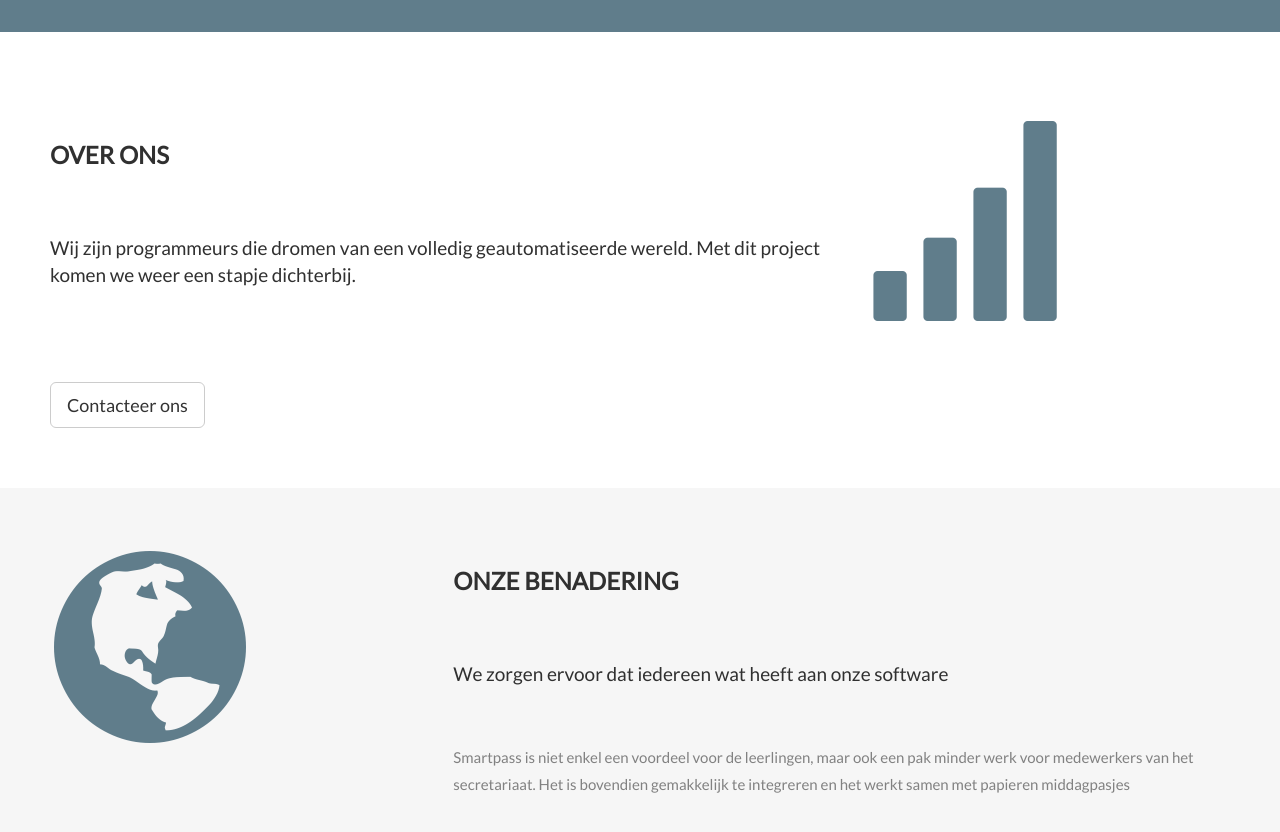
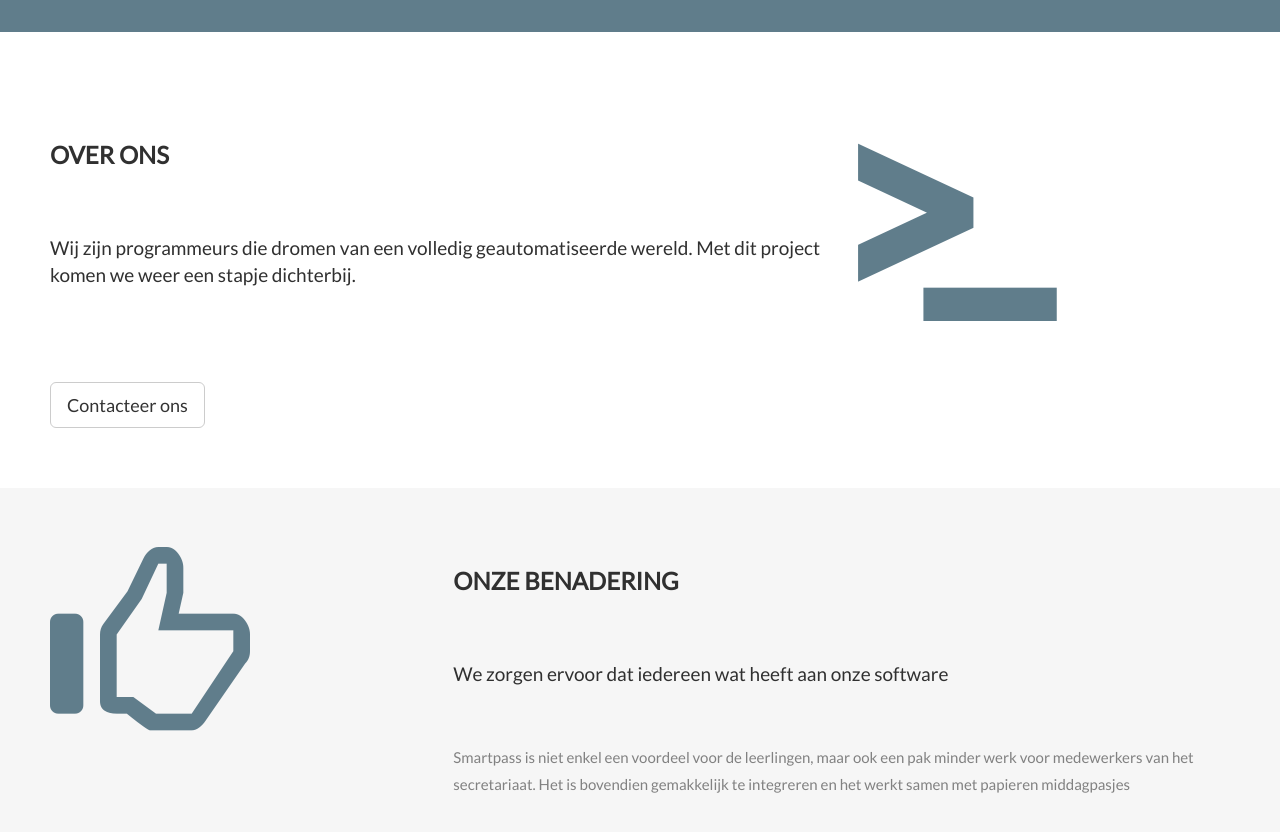
Before and after one commit to mixxamm/SmartpassSite, a plain HTML site: page index.html in a window 1280 px wide. Shown: the part 320-1152 px from the top of the page. Drawn offline with nearby package versions, Linux system fonts and the light colour scheme; some packages are replaced by stand-ins of ours.

Commit message:
Maak website aangenamer
Door wat afbeeldingen passender te maken, oogt de website aangenamer

```diff
--- a/index.html
+++ b/index.html
@@ -61,7 +61,7 @@
       <br><button onclick="location.href='#contact'" class="btn btn-default btn-lg">Contacteer ons</button>
     </div>
     <div class="col-sm-4">
-      <span class="glyphicon glyphicon-signal logo"></span>
+      <span class="glyphicon glyphicon-console logo"></span>
     </div>
   </div>
 </div>
@@ -69,7 +69,7 @@
 <div class="container-fluid bg-grey">
   <div class="row">
     <div class="col-sm-4">
-      <span class="glyphicon glyphicon-globe logo slideanim"></span>
+      <span class="glyphicon glyphicon-thumbs-up logo slideanim"></span>
     </div>
     <div class="col-sm-8">
       <h2>Onze benadering</h2><br>
```
